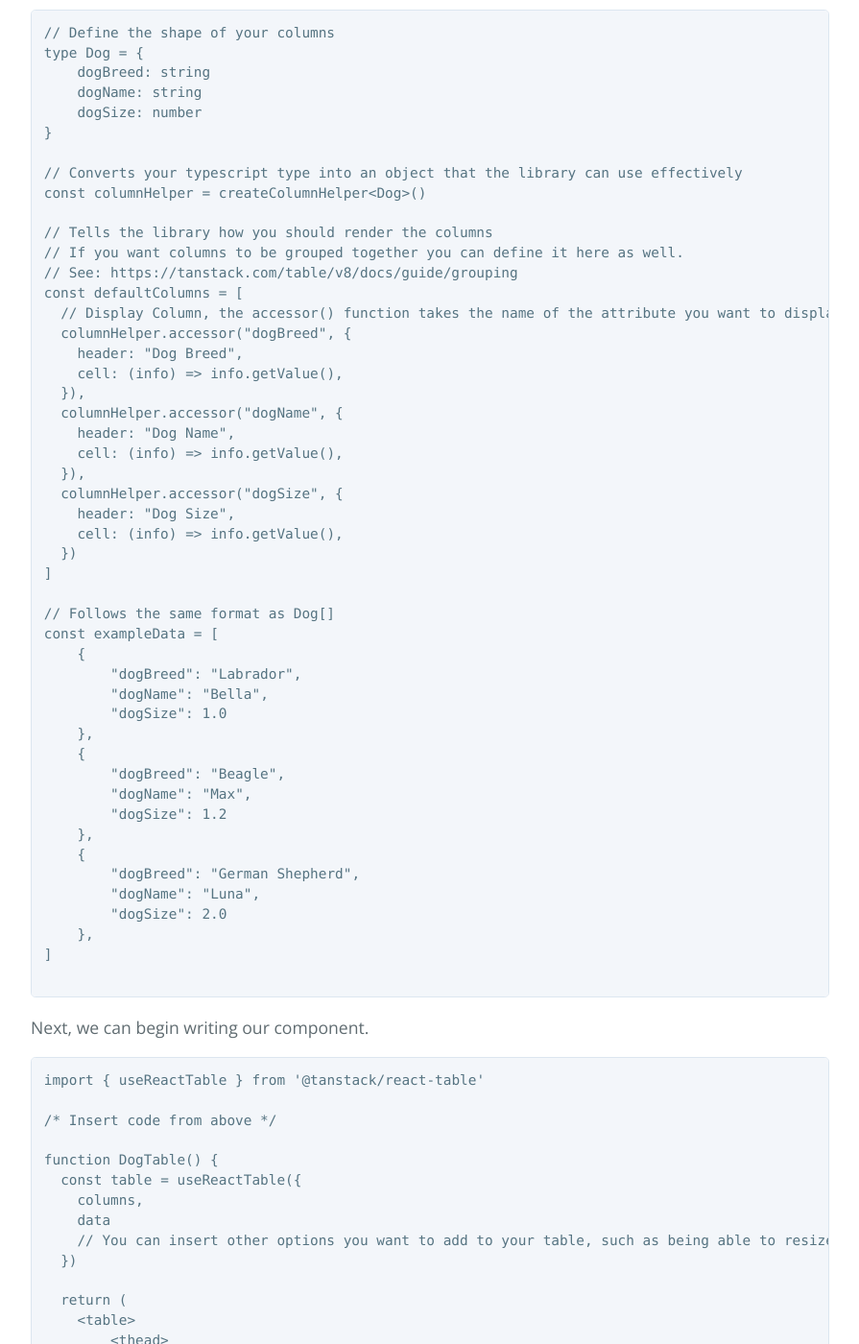
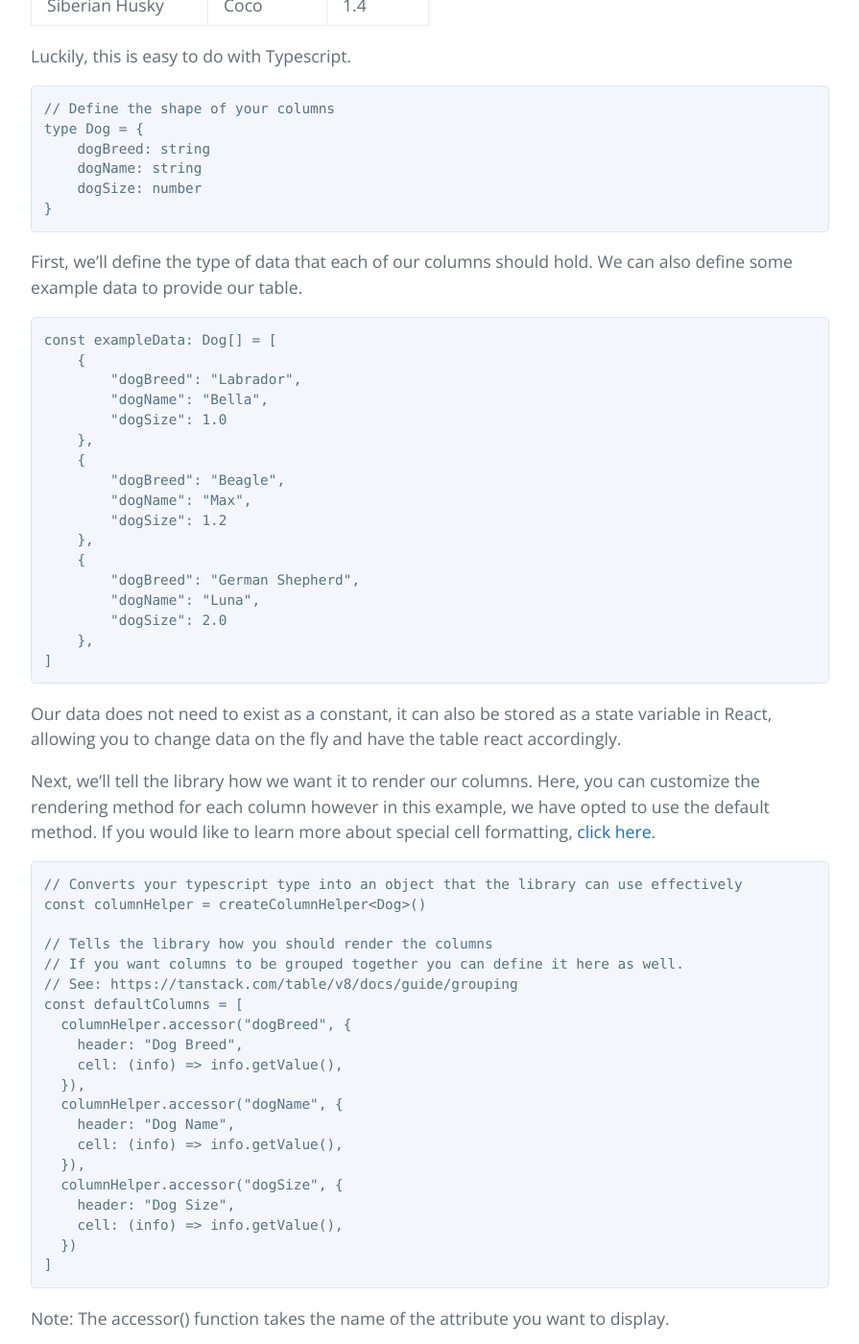
Before and after one commit to learning-software-engineering/learning-software-engineering.github.io, a Jekyll site: the page built from Topics/Tech_Stacks/Tanstack_Table.md, in a window 1280 px wide and 1400 px high, scrolled down 1973 px. Shown: the whole window at 96% size, without its empty margins (192-1087 px from the left). Built offline with Jekyll 4.4.1, drawn with Linux system fonts in a browser that asks for light colours; our own code applies the rules of GitHub Pages for plain Markdown files; some of the changed text lies outside the part shown.

Commit message:
Addressed feedback, split snippets

````diff
--- a/Topics/Tech_Stacks/Tanstack_Table.md
+++ b/Topics/Tech_Stacks/Tanstack_Table.md
@@ -12,6 +12,7 @@ Before integrating Tanstack Table, ensure your environment has:
 - Typescript 5 or later.
 - Node.js 12 or later.
 To check your React version, run `react -v` in your terminal. For Node.js, use `node -v`.
+Although Typescript is not fully required, it is highly recommended for this library and in general as it reinforces best practices with adding types to your Javascript code. With typescript, we can better define the table columns for other developers and the library does a lot of inference based on the types that you provide it.
 
 ## Installation
 To install Tanstack Table, open your terminal and navigate to your project directory. Run one of the following commands:
@@ -47,7 +48,31 @@ type Dog = {
     dogName: string
     dogSize: number
 }
+```
+First, we'll define the type of data that each of our columns should hold. We can also define some example data to provide our table.
+```typescript
+const exampleData: Dog[] = [
+    {
+        "dogBreed": "Labrador",
+        "dogName": "Bella",
+        "dogSize": 1.0
+    },
+    {
+        "dogBreed": "Beagle",
+        "dogName": "Max",
+        "dogSize": 1.2
+    },
+    {
+        "dogBreed": "German Shepherd",
+        "dogName": "Luna",
+        "dogSize": 2.0
+    },
+]
+```
+Our data does not need to exist as a constant, it can also be stored as a state variable in React, allowing you to change data on the fly and have the table react accordingly.
 
+Next, we'll tell the library how we want it to render our columns. Here, you can customize the rendering method for each column however in this example, we have opted to use the default method. If you would like to learn more about special cell formatting, [click here](https://tanstack.com/table/v8/docs/guide/column-defs#cell-formatting).
+```typescript
 // Converts your typescript type into an object that the library can use effectively
 const columnHelper = createColumnHelper<Dog>()
 
@@ -55,7 +80,6 @@ const columnHelper = createColumnHelper<Dog>()
 // If you want columns to be grouped together you can define it here as well.
 // See: https://tanstack.com/table/v8/docs/guide/grouping
 const defaultColumns = [
-  // Display Column, the accessor() function takes the name of the attribute you want to display.
   columnHelper.accessor("dogBreed", {
     header: "Dog Breed",
     cell: (info) => info.getValue(),
@@ -69,9 +93,21 @@ const defaultColumns = [
     cell: (info) => info.getValue(),
   })
 ]
+```
+Note: The accessor() function takes the name of the attribute you want to display.
 
-// Follows the same format as Dog[]
-const exampleData = [
+Next, we can begin writing our full component, here's the code that we have so far:
+
+```tsx
+import { useReactTable } from '@tanstack/react-table'
+
+type Dog = {
+    dogBreed: string
+    dogName: string
+    dogSize: number
+}
+
+const exampleData: Dog[] = [
     {
         "dogBreed": "Labrador",
         "dogName": "Bella",
@@ -89,14 +125,22 @@ const exampleData = [
     },
 ]
 
-```
+const columnHelper = createColumnHelper<Dog>()
 
-Next, we can begin writing our component.
-
-```tsx
-import { useReactTable } from '@tanstack/react-table'
-
-/* Insert code from above */
+const defaultColumns = [
+  columnHelper.accessor("dogBreed", {
+    header: "Dog Breed",
+    cell: (info) => info.getValue(),
+  }),
+  columnHelper.accessor("dogName", {
+    header: "Dog Name",
+    cell: (info) => info.getValue(),
+  }),
+  columnHelper.accessor("dogSize", {
+    header: "Dog Size",
+    cell: (info) => info.getValue(),
+  })
+]
 
 function DogTable() {
   const table = useReactTable({
@@ -106,6 +150,16 @@ function DogTable() {
   })
 
   return (
+    ...
+  )
+}
+```
+
+For the final implementation, we need to render the table in the return function.
+
+In the return function of the DogTable component, add the following code:
+```tsx
+return (
     <table>
         <thead>
             {table.getHeaderGroups().map(headerGroup => (
@@ -136,6 +190,19 @@ function DogTable() {
             ))}
         </tbody>
     </table>
-  )
-}
+)
 ```
+
+This tells Tanstack Table to grab every single header we've provided it, and render each one in the ordinary table header HTML tag `<th>`
+
+For the row data, it repeats the exact same process but in `<tbody>` and with `<tr>`
+
+## Conclusion
+
+As we've shown, this is an extremely flexible model for building customizable tables. With this example, you can extend it further by changing how the table cells are rendered, either through CSS styling, tailwind styling, or mixing it with an entirely different UI library.
+
+If you are interested in exploring how to build sorting functionality, you can explore it [here](https://tanstack.com/table/v8/docs/api/features/sorting).
+
+With this library you can also build extendable [filters](https://tanstack.com/table/v8/docs/api/features/filters), similar to the ones you would find in powerful applications such as Excel or Google Sheets.
+
+More resources on [pagination](https://tanstack.com/table/v8/docs/api/features/pagination), [pinning](https://tanstack.com/table/v8/docs/api/features/pinning) are also available.
````
